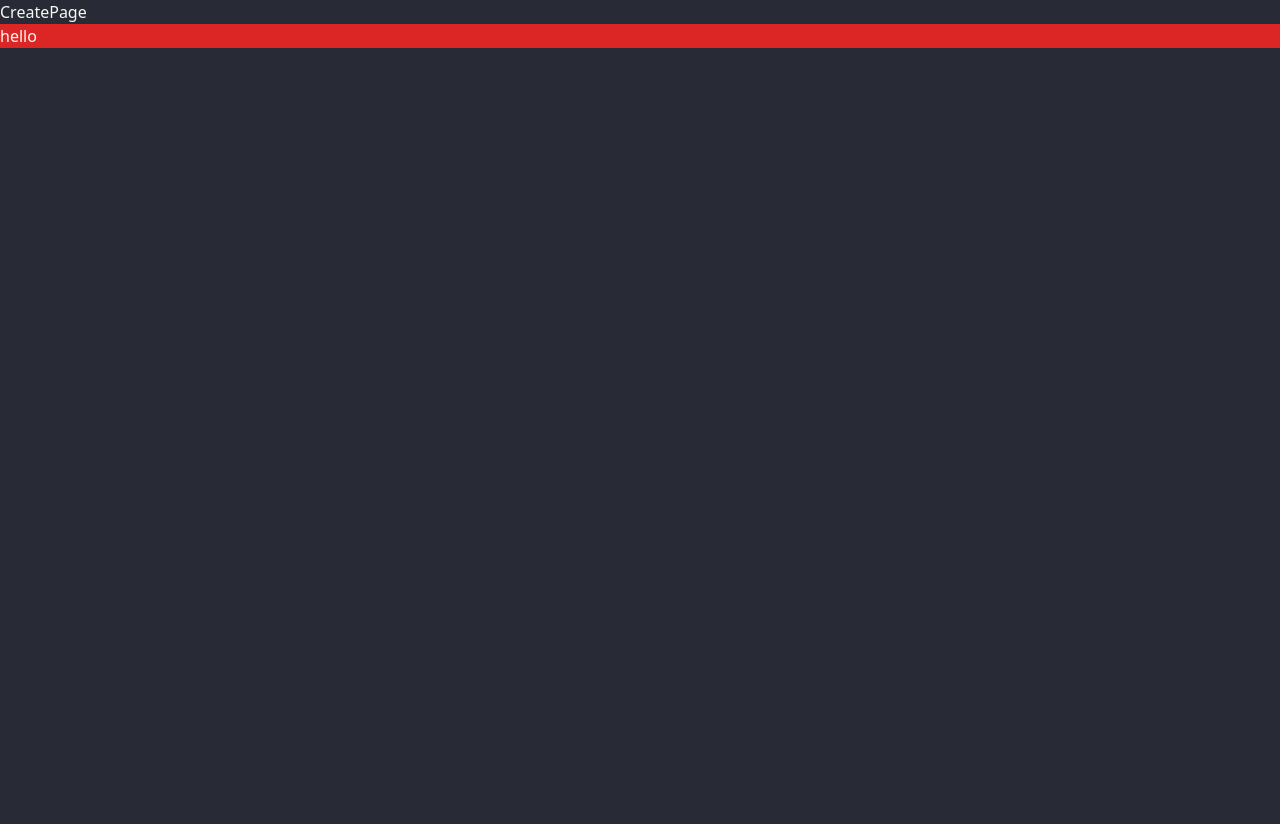
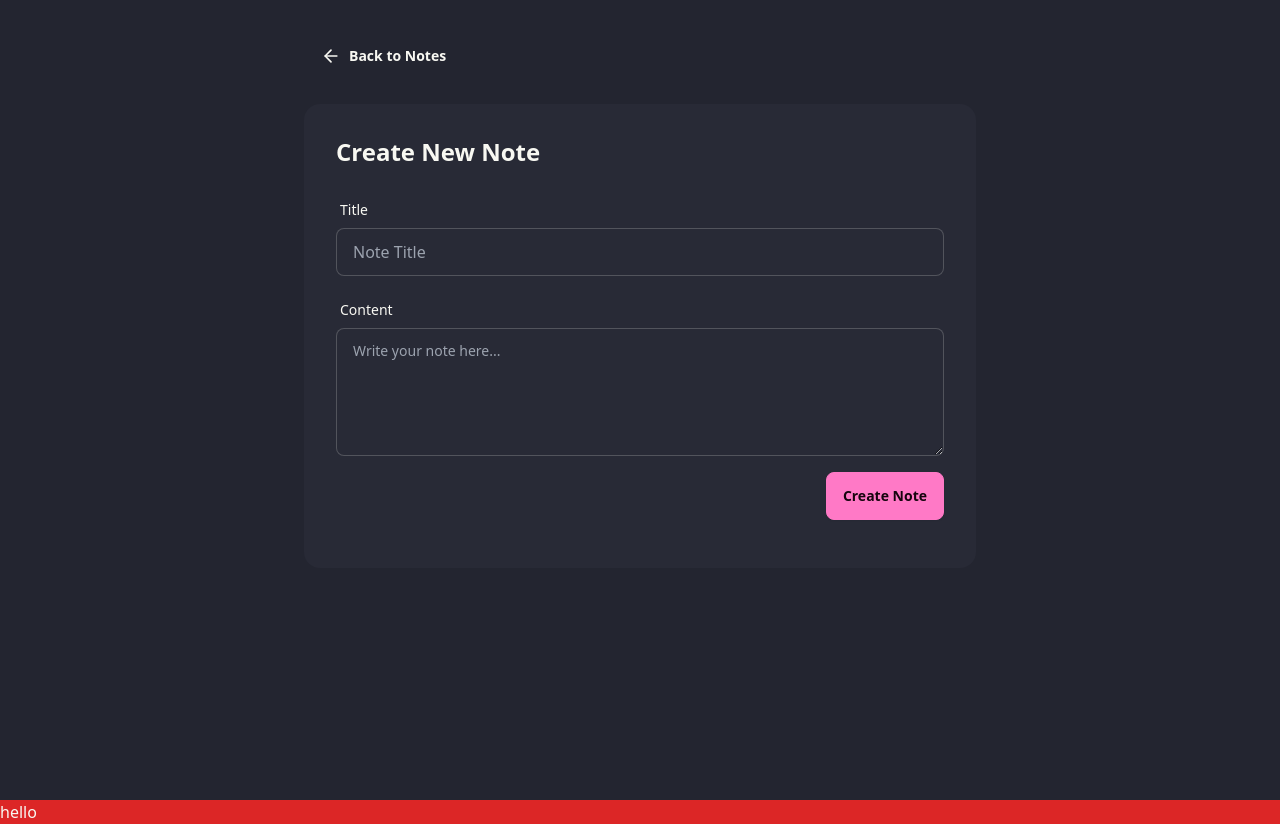
Before and after one commit to Achch4/Notes_App, a React app in the folder frontend/: page /create in a window 1280 px wide. Before the commit the page ends 800 px from the top, so only its background shows below. Built offline with nearby package versions, Linux system fonts and the light colour scheme; the HTML template or start-up script is replaced by a standard one.

Commit message:
feat: homepage logic + createpage UI

```diff
--- a/frontend/src/App.jsx
+++ b/frontend/src/App.jsx
@@ -6,7 +6,8 @@ import toast, { Toaster } from "react-hot-toast";
 
 const App = () => {
   return (
-    <div data-theme="dracula">
+    <div className="relative h-full w-full">
+      <div className="absolute inset-0 -z-10 h-full w-full items-center px-5 py-24 [background:radial-gradient(125%_125%_at_50%_10%,#000_60%,#00FF9D40_100%)]" />
       <Routes>
         <Route path="/" element={<HomePage />}></Route>
         <Route path="/create" element={<CreatePage />}></Route>
--- /dev/null
+++ b/frontend/src/components/NoteCard.jsx
@@ -0,0 +1,29 @@
+import { PenSquareIcon, Trash2Icon } from "lucide-react";
+import { Link } from "react-router";
+import { formatDate } from "../libs/utils";
+
+
+const NoteCard = ({ note }) => {
+  return (
+    <Link
+      to={`/note/${note._id}`}
+      className="card bg-base-100 hover:shadow-lg transition-all duration-200
+      border-t-4 border-solid border-[#00FF9D]"
+    >
+      <div className="card-body">
+        <h3 className="card-title text-base-content">{note.title}</h3>
+        <p className="text-base-content/70 line-clamp-3">{note.content}</p>
+        <div className="card-actions justify-between items-center mt-4"></div>
+        <span className="text-sm text-base-content/60">{formatDate(new Date(note.createdAt))}</span>
+        <div className="flex items-center gap-1">
+          <PenSquareIcon className="size-4" />
+          <button className="btn btn-ghost btn-xs text-error">
+            <Trash2Icon className="size-4" />
+          </button>
+        </div>
+      </div>
+    </Link>
+  );
+};
+
+export default NoteCard;
--- /dev/null
+++ b/frontend/src/libs/utils.js
@@ -0,0 +1,7 @@
+export function formatDate(date) {
+  return date.toLocaleDateString("en-US", {
+    month: "short",
+    day: "numeric",
+    year: "numeric",
+  });
+}
--- a/frontend/src/pages/CreatePage.jsx
+++ b/frontend/src/pages/CreatePage.jsx
@@ -1,9 +1,62 @@
-import React from 'react'
+import axios from "axios";
+import { ArrowLeftIcon } from "lucide-react";
+import React, { useState } from "react";
+import { Link } from "react-router";
 
 const CreatePage = () => {
+  const [title, setTitle] = useState("");
+  const [content, setContent] = useState("");
+  const [loading, setLoading] = useState(false);
+
+  const handleSubmit = async () => {};
+
   return (
-    <div>CreatePage</div>
-  )
-}
+    <div className="min-h-screen bg-base-200 ">
+      <div className="container mx-auto px-4 py-8 ">
+        <div className="max-w-2xl mx-auto">
+          <Link to={"/"} className="btn btn-ghost mb-6">
+            <ArrowLeftIcon className="size-5" />
+            Back to Notes
+          </Link>
+          <div className="card bg-base-100">
+            <div className="card-body">
+              <h2 className="card-title text-2xl mb-4">Create New Note</h2>
+              <form onSubmit={handleSubmit}>
+                <div className="form-control mb-4">
+                  <label className="label">
+                    <span className="label-text">Title</span>
+                  </label>
+                  <input
+                    type="text"
+                    placeholder="Note Title"
+                    className="input input-bordered"
+                    value={title}
+                    onChange={(e) => setTitle(e.target.value)}
+                  />
+                </div>
+                <div className="form-control mb-4">
+                  <label className="label">
+                    <span className="label-text">Content</span>
+                  </label>
+                  <textarea
+                    placeholder="Write your note here..."
+                    className="textarea textarea-bordered h-32"
+                    value={content}
+                    onChange={(e) => setTitle(e.target.value)}
+                  />
+                  <div className="card-actions justify-end">
+                    <button type="submit" className="btn btn-primary mt-4" disabled={loading}>
+                      {loading ? "Creating...":"Create Note"}
+                    </button>
+                  </div>
+                </div>
+              </form>
+            </div>
+          </div>
+        </div>
+      </div>
+    </div>
+  );
+};
 
-export default CreatePage
+export default CreatePage;
--- a/frontend/src/pages/HomePage.jsx
+++ b/frontend/src/pages/HomePage.jsx
@@ -1,8 +1,10 @@
 import React, { useEffect, useState } from 'react'
 import Navbar from '../components/Navbar'
 import RateLimitedUI from '../components/RateLimitedUI';
+import NoteCard from '../components/NoteCard';
 import axios from 'axios';
 import toast from 'react-hot-toast';
+
 
 const HomePage = () => {
 
@@ -13,13 +15,14 @@ const HomePage = () => {
   useEffect(()=> {
     const fetchNotes = async () => {
       try {
-        const res = await axios.get("http://localhost:5000/api/notes");
+        const res = await axios.get("http://localhost:5000/api/notes");//calling axios directly
         console.log(res.data);
         setNotes(res.data)
         setIsRateLimited(false)
       } catch (error) {
         console.log("error fetching notes");
-        if(error.response.status === 429){
+        console.log(error);
+        if(error.response?.status === 429){
           setIsRateLimited(true)
         }else{
           toast.error("failed to import notes")
@@ -36,6 +39,18 @@ const HomePage = () => {
     <div className='min-h-screen'>
       <Navbar/>
       {isRateLimited && <RateLimitedUI/>}
+
+      <div className='max-w-7xl mx-auto p-4 mt-6'>
+      {loading && <div className='text-center text-primary py-10'>Loading notes....</div>}
+      {notes.length>0 && !isRateLimited && (
+        <div className='grid grid-cols-1 md:grid-cols-2 lg:grid-cols-3 gap-6'>
+            {notes.map(note => (
+            <NoteCard key={note._id} note={note}/>
+            ))}
+
+        </div>
+      )}
+    </div>
     </div>
 
   )
```
Also changed, not shown: 1 other file (tests, documents, lock files or other folders).
